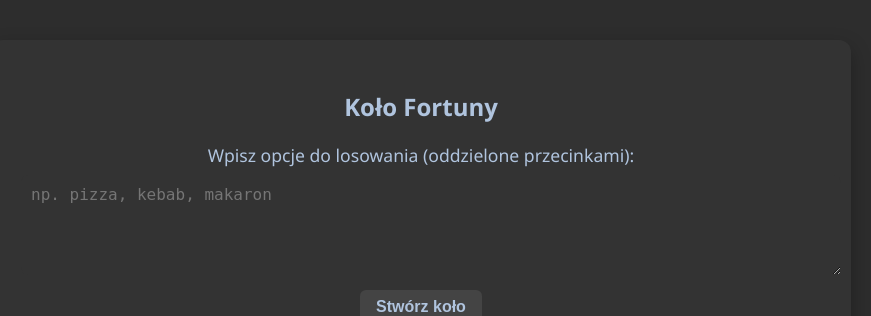
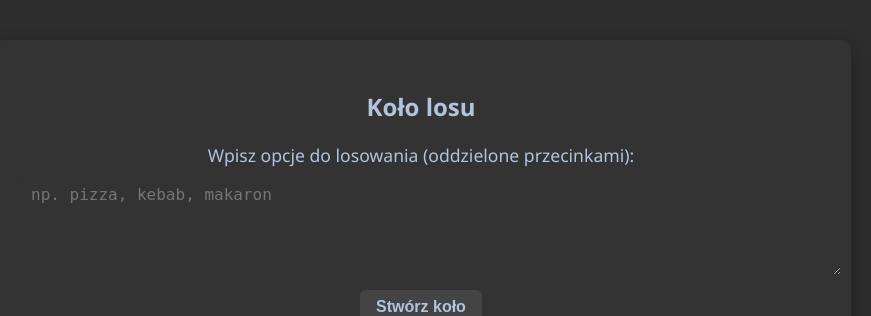
Before and after one commit to ScreamOff/ProjektZespo-owy, a Flask app: page /wheel/wheel in a window 1280 px wide. Shown: the part 77-393 px from the top of the page, without its empty margins (219-1090 px from the left). Run offline with Flask 3, Linux system fonts and the light colour scheme.

Commit message:
git commit -m "PZ-27 <message>"

```diff
--- a/app.py
+++ b/app.py
@@ -69,7 +69,7 @@ def index():
         {'name': 'Gra Memory', 'icon': 'memory_icon.png', 'url': url_for('memory.memory_page')},
         {'name': 'Gra Refleks', 'icon': 'refleks.png', 'url': url_for('refleks.refleks_page')},
         {'name': 'Kursy Walut', 'icon': 'currency_icon.png','url': url_for('currency_rates.currency_rates')},
-        {'name': 'Wheel', 'icon': 'wheel.png', 'url': url_for('wheel.wheel_page')},
+        {'name': 'Koło losu', 'icon': 'wheel.png', 'url': url_for('wheel.wheel_page')},
 
         # Możemy tutaj dodawać kolejne aplikacje
     ]
--- a/applications/wheel/templates/wheel_page.html
+++ b/applications/wheel/templates/wheel_page.html
@@ -6,7 +6,7 @@
 </head>
 
 <div class="wheel-container">
-    <h2>Koło Fortuny</h2>
+    <h2>Koło losu</h2>
 
     <div class="input-section">
         <label for="optionsInput">Wpisz opcje do losowania (oddzielone przecinkami):</label>
```
